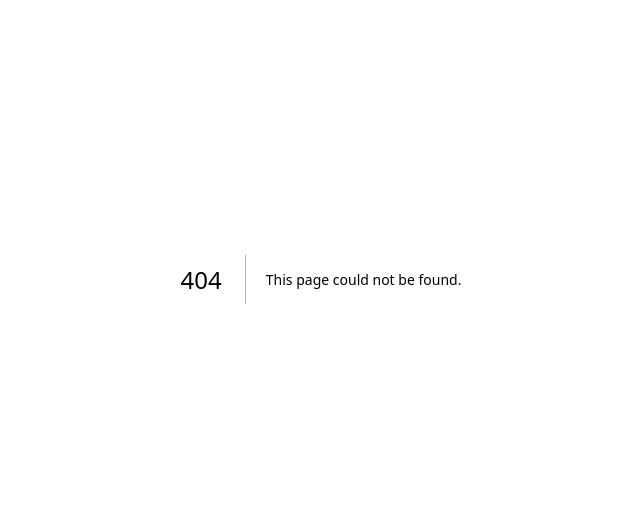
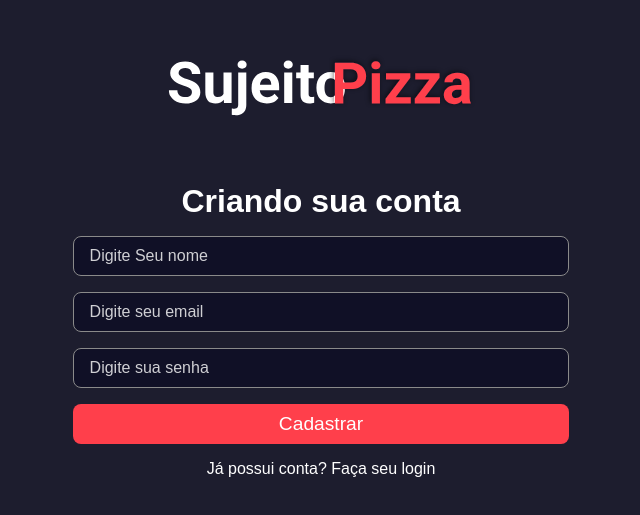
Before and after one commit to brendo-gomes-santana/SujeitoPizza, a Next.js app in the folder frontend/: page /cadastro in a window 1280 px wide. Before the commit this address had no page. Shown: the part 121-636 px from the top of the page, without its empty margins (319-959 px from the left). Built offline with nearby package versions, Linux system fonts and the light colour scheme.

Commit message:
finalizando a tela de login e cadastro, criando a conectação com o backend

```diff
--- a/frontend/package.json
+++ b/frontend/package.json
@@ -15,6 +15,7 @@
     "next": "13.3.2",
     "react": "18.2.0",
     "react-dom": "18.2.0",
+    "react-icons": "^4.8.0",
     "sass": "^1.62.1",
     "typescript": "5.0.4"
   }
--- a/frontend/src/components/ui/button/index.tsx
+++ b/frontend/src/components/ui/button/index.tsx
@@ -1,17 +1,21 @@
 import { ReactNode, ButtonHTMLAttributes } from 'react';
+import { FaSpinner } from 'react-icons/fa';
+
 import style from './sttyle.module.scss';
 
 interface ButtonProps extends ButtonHTMLAttributes<HTMLButtonElement> {
     loading?: boolean,
     children: ReactNode,
 
-
 }
 
 export function Button({loading, children, ...rest}:ButtonProps) {
   return (
     <button className={style.button} disabled={loading} {...rest}>
-        <a className={style.buttonText}>{children}</a>
+      { loading ? (<FaSpinner color='#fff' size={16}/>) :
+      (<a className={style.buttonText}>{children}</a>)
+      }
+
     </button>
   )
 }
--- a/frontend/src/components/ui/button/sttyle.module.scss
+++ b/frontend/src/components/ui/button/sttyle.module.scss
@@ -7,11 +7,21 @@
     border-radius: 0.5rem;
     transition: filter 0.2s;
 
+    &[disabled]{
+        cursor: not-allowed;
+        svg{animation: animate 2s infinite;}
+    }
+
     &:hover{
-        filter: brightness(1.10)
+        filter: brightness(1.30)
     }
 }
 
 .buttonText{
     color: var(--branco)
 }
+
+@keyframes animate{
+    from{transform: rotate(0deg)}
+    to {transform: rotate(360deg);}
+}
--- /dev/null
+++ b/frontend/src/contexts/AuthContext.tsx
@@ -0,0 +1,41 @@
+import { createContext, ReactNode, useState } from "react";
+
+type AuthContextData = {
+    user: UserProps | undefined;
+    isAuthenticated: boolean;
+    signIn: (credentials: SignInProps) => Promise<void>;
+}
+
+type UserProps = {
+    id: string;
+    name: string;
+    email: string;
+}
+
+type SignInProps = {
+    email: string;
+    password: string
+}
+
+type AuthProviderProps = {
+    children: ReactNode
+}
+
+export const AuthContext = createContext({} as AuthContextData)
+
+export function AuthProvider({ children }: AuthProviderProps){
+    const [user, setUser] = useState<UserProps | undefined>()
+    const isAuthenticated = !!user;
+
+
+    async function signIn({email, password}: SignInProps){
+        alert(email)
+    }
+
+
+    return(
+        <AuthContext.Provider value={{ user, isAuthenticated, signIn }}>
+            {children}
+        </AuthContext.Provider>
+    )
+}
--- a/frontend/src/pages/_app.tsx
+++ b/frontend/src/pages/_app.tsx
@@ -1,6 +1,12 @@
 import type { AppProps } from 'next/app'
 import '../styles/globals.scss';
 
+import {  AuthProvider } from '../contexts/AuthContext';
+
 export default function App({ Component, pageProps }: AppProps) {
-  return <Component {...pageProps} />
+  return (
+    <AuthProvider>
+      <Component {...pageProps} />
+    </AuthProvider>
+  )
 }
--- /dev/null
+++ b/frontend/src/pages/cadastro/index.tsx
@@ -0,0 +1,38 @@
+import Link from 'next/link';
+
+import Head from 'next/head';
+import Imagem from 'next/image';
+
+import style from '../../styles/Home.module.scss';
+
+import logoImg from '../../../public/logo.svg';
+
+import  { Input }  from '../../components/ui/Input'
+import { Button } from '../../components/ui/button'
+
+export default function Cadastro() {
+  return (
+    <>
+      <Head>
+        <title>Cadastro</title>
+      </Head>
+      <div className={style.containerCenter}>
+        <Imagem src={logoImg} alt='logo'/>
+
+        <div className={style.login}>
+        <h1>Criando sua conta</h1>
+          <form>
+            <Input placeholder='Digite Seu nome' type='text'/>
+            <Input placeholder='Digite seu email' type='email'/>
+            <Input placeholder='Digite sua senha' type='password'/>
+
+            <Button type='button' loading={false} >Cadastrar</Button>
+          </form>
+          <Link href='/' className={style.text}>Já possui conta? Faça seu login</Link>
+        </div>
+      </div>
+    </>
+
+
+  )
+}
--- a/frontend/src/styles/Home.module.scss
+++ b/frontend/src/styles/Home.module.scss
@@ -1,7 +1,46 @@
-.container {
-  color: red;
+.containerCenter {
+  min-height: 100vh;
+
+  display: flex;
+  justify-content: center;
+  align-items: center;
+  flex-direction: column;
+
+  background-color: var(--cinza-900);
+}
+
+.login {
+  margin-top: 2rem;
+  width: 600px;
+  display: flex;
+  align-items: center;
+  justify-content: center;
+  flex-direction: column;
+  padding: 2rem 1.5rem;
   h1{
-  font-size: 100px;
-  color: blue;
+    color: var(--branco);
+    padding-bottom: 1rem;
+  }
+  form {
+    width: 90%;
+    display: flex;
+    flex-direction: column;
+  }
+
+  form button {
+    height: 40px;
+    font-size: 1.2rem;
   }
 }
+
+.text {
+  margin-top: 1rem;
+  color: var(--branco);
+  cursor: pointer;
+}
+
+@media (max-width: 620px){
+  .login{
+    width: 90%;
+  }
+}
```
Also changed, not shown: frontend/src/pages/index.tsx (+27 -4 lines), 1 other file (tests, documents, lock files or other folders).
